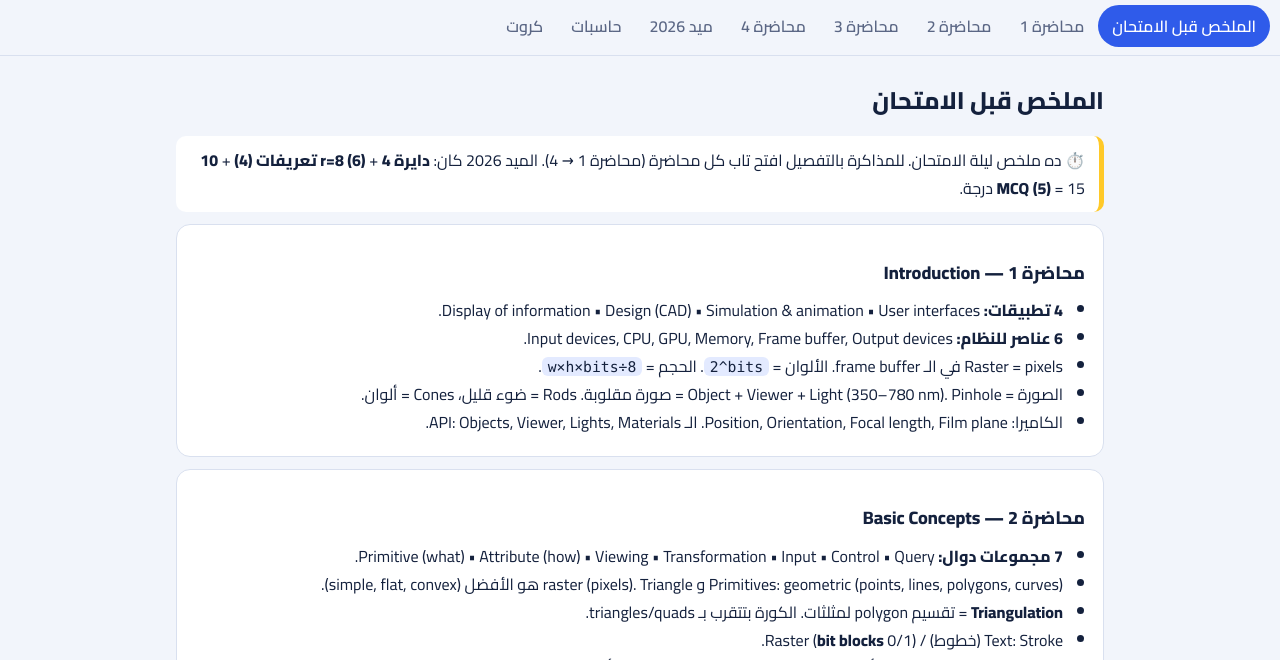
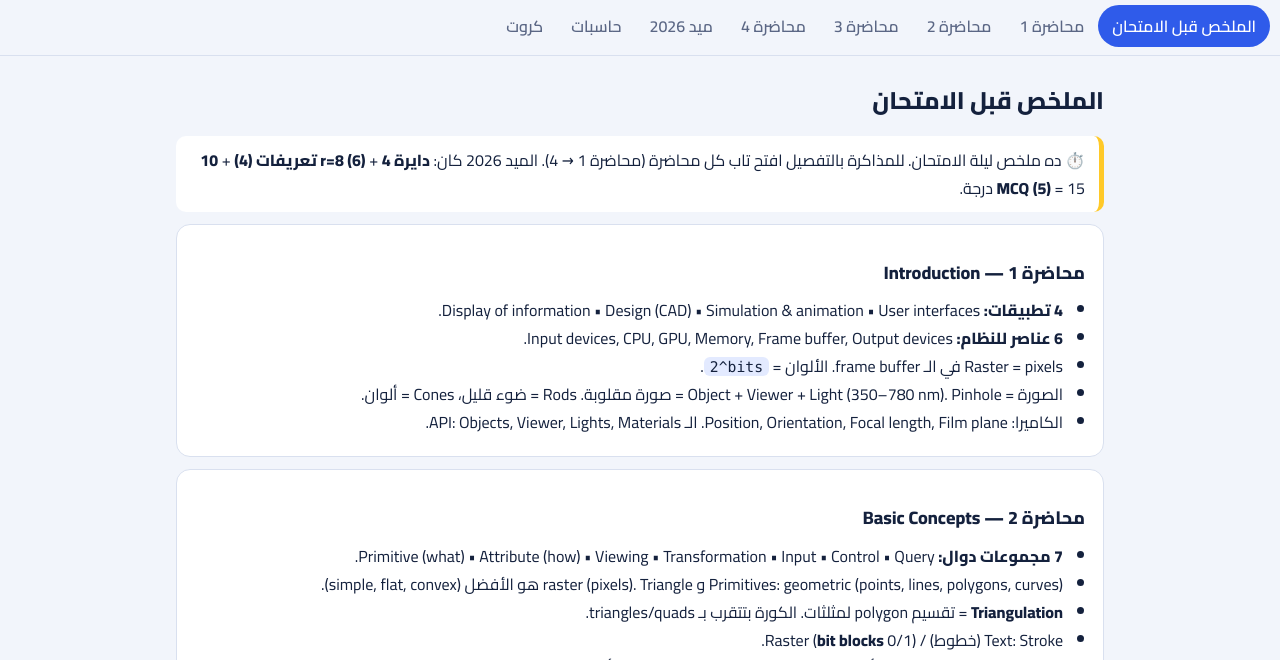
Before and after one commit to ahm-194/7AMED__, a plain HTML site: page index.html in a window 1280 px wide. Shown: the part 140-800 px from the top of the page. Drawn offline with Linux system fonts and the light colour scheme.

Commit message:
Update raster information in lecture 1
Removed the size calculation from the raster information.

```diff
--- a/index.html
+++ b/index.html
@@ -86,7 +86,7 @@ textarea{width:100%;min-height:64px;font:inherit;padding:8px;border:1px solid va
 <div class="card"><h3>محاضرة 1 — Introduction</h3><ul>
 <li><b>4 تطبيقات:</b> Display of information • Design (CAD) • Simulation &amp; animation • User interfaces.</li>
 <li><b>6 عناصر للنظام:</b> Input devices, CPU, GPU, Memory, Frame buffer, Output devices.</li>
-<li>Raster = pixels في الـ frame buffer. الألوان = <code>2^bits</code>. الحجم = <code>w×h×bits÷8</code>.</li>
+<li>Raster = pixels في الـ frame buffer. الألوان = <code>2^bits</code>.</li>
 <li>الصورة = Object + Viewer + Light (350–780 nm). Pinhole = صورة مقلوبة. Rods = ضوء قليل، Cones = ألوان.</li>
 <li>الكاميرا: Position, Orientation, Focal length, Film plane. الـ API: Objects, Viewer, Lights, Materials.</li></ul></div>
 
```
